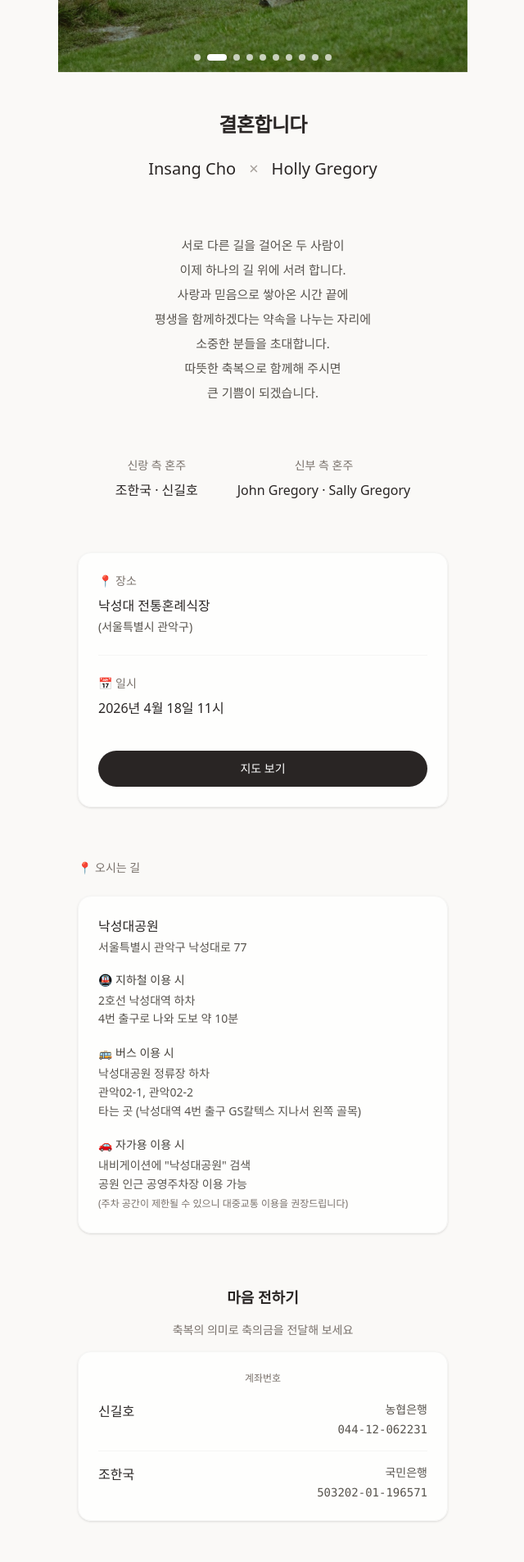
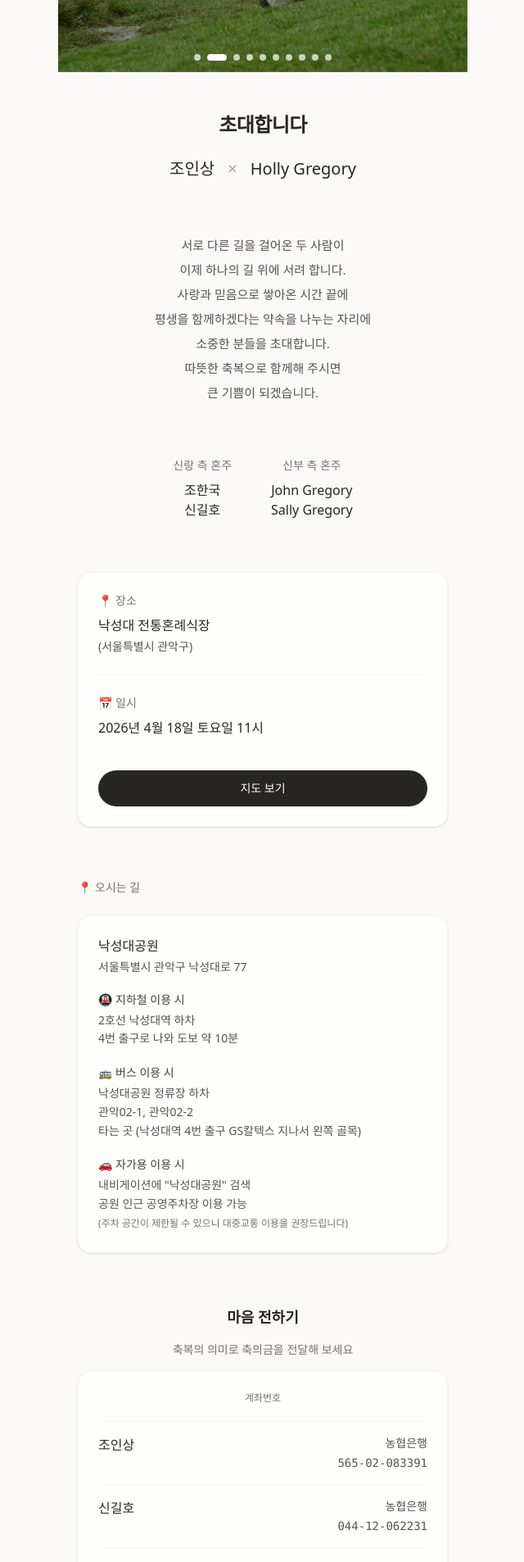
Before and after one commit to lemontech119/insang-wedding, a Next.js app: page / in a window 1280 px wide. Shown: the part 760-2666 px from the top of the page at 82% size, without its empty margins (319-959 px from the left). Built offline with nearby package versions, Linux system fonts and the light colour scheme.

Commit message:
수정사항 적용

```diff
--- a/src/app/page.tsx
+++ b/src/app/page.tsx
@@ -8,7 +8,7 @@ const WEDDING_INFO = {
     "/wedding/8.jpeg", "/wedding/9.jpeg","/wedding/10.jpeg", "/wedding/11.jpeg", "/wedding/12.jpeg"
   ],
 
-  mapUrl: "https://map.kakao.com/?q=낙성대공원",
+  mapUrl: "https://map.kakao.com/?q=%EB%82%99%EC%84%B1%EB%8C%80%20%EA%B4%80%EC%95%85%EB%AC%B8%ED%99%94%EC%98%88%EC%A0%88%EC%9B%90",
 };
 
 // ================================================================
@@ -20,7 +20,7 @@ export default function WeddingInvitationPage() {
       <section className="w-full max-w-[500px] mx-auto px-6 py-10 bg-[#f5f3ef]">
         <div className="flex justify-between items-center gap-4">
           <p className="text-stone-600 text-sm font-medium shrink-0">
-            Insang Cho
+            조인상
           </p>
           <div className="flex flex-col items-center">
             <span className="text-stone-500 text-2xl font-light tracking-widest">04</span>
@@ -42,11 +42,11 @@ export default function WeddingInvitationPage() {
       {/* 3. 결혼합니다 */}
       <section className="px-6 pt-12 pb-8 max-w-[500px] mx-auto">
         <h1 className="text-center font-[var(--font-serif)] text-2xl font-semibold text-stone-800 tracking-tight">
-          결혼합니다
+          초대합니다
         </h1>
         <div className="flex justify-center items-center gap-4 mt-6">
           <p className="font-[var(--font-serif)] text-xl font-medium text-stone-800">
-            Insang Cho
+            조인상
           </p>
           <span className="text-xl text-stone-400">×</span>
           <p className="font-[var(--font-serif)] text-xl font-medium text-stone-800">
@@ -74,13 +74,13 @@ export default function WeddingInvitationPage() {
           <div className="text-center">
             <p className="text-stone-500 text-sm mb-2">신랑 측 혼주</p>
             <p className="font-[var(--font-serif)] text-stone-800">
-              조한국 · 신길호
+              조한국 <br /> 신길호
             </p>
           </div>
           <div className="text-center">
             <p className="text-stone-500 text-sm mb-2">신부 측 혼주</p>
             <p className="font-[var(--font-serif)] text-stone-800">
-            John Gregory · Sally Gregory
+            John Gregory <br /> Sally Gregory
             </p>
           </div>
         </div>
@@ -105,7 +105,7 @@ export default function WeddingInvitationPage() {
               <span>📅</span> 일시
             </p>
             <p className="font-[var(--font-serif)] text-stone-800 font-medium">
-              2026년 4월 18일 11시
+              2026년 4월 18일 토요일 11시
             </p>
           </div>
           <a
@@ -181,7 +181,17 @@ export default function WeddingInvitationPage() {
           <div className="bg-white/80 rounded-2xl p-6 shadow-sm border border-stone-100 space-y-5">
             <p className="text-stone-500 text-xs text-center">계좌번호</p>
             <div className="space-y-4">
-              <div className="flex justify-between items-start gap-4">
+              <div className="border-t border-stone-100 pt-4 flex justify-between items-start gap-4">
+                <p className="font-[var(--font-serif)] text-stone-800 font-medium shrink-0">
+                  조인상
+                </p>
+                <div className="text-right text-sm text-stone-600">
+                  <p>농협은행</p>
+                  <p className="font-mono mt-1">565-02-083391</p>
+                </div>
+              </div>
+
+              <div className="border-t border-stone-100 pt-4 flex justify-between items-start gap-4">
                 <p className="font-[var(--font-serif)] text-stone-800 font-medium shrink-0">
                   신길호
                 </p>
@@ -190,6 +200,7 @@ export default function WeddingInvitationPage() {
                   <p className="font-mono mt-1">044-12-062231</p>
                 </div>
               </div>
+
               <div className="border-t border-stone-100 pt-4 flex justify-between items-start gap-4">
                 <p className="font-[var(--font-serif)] text-stone-800 font-medium shrink-0">
                   조한국
```
